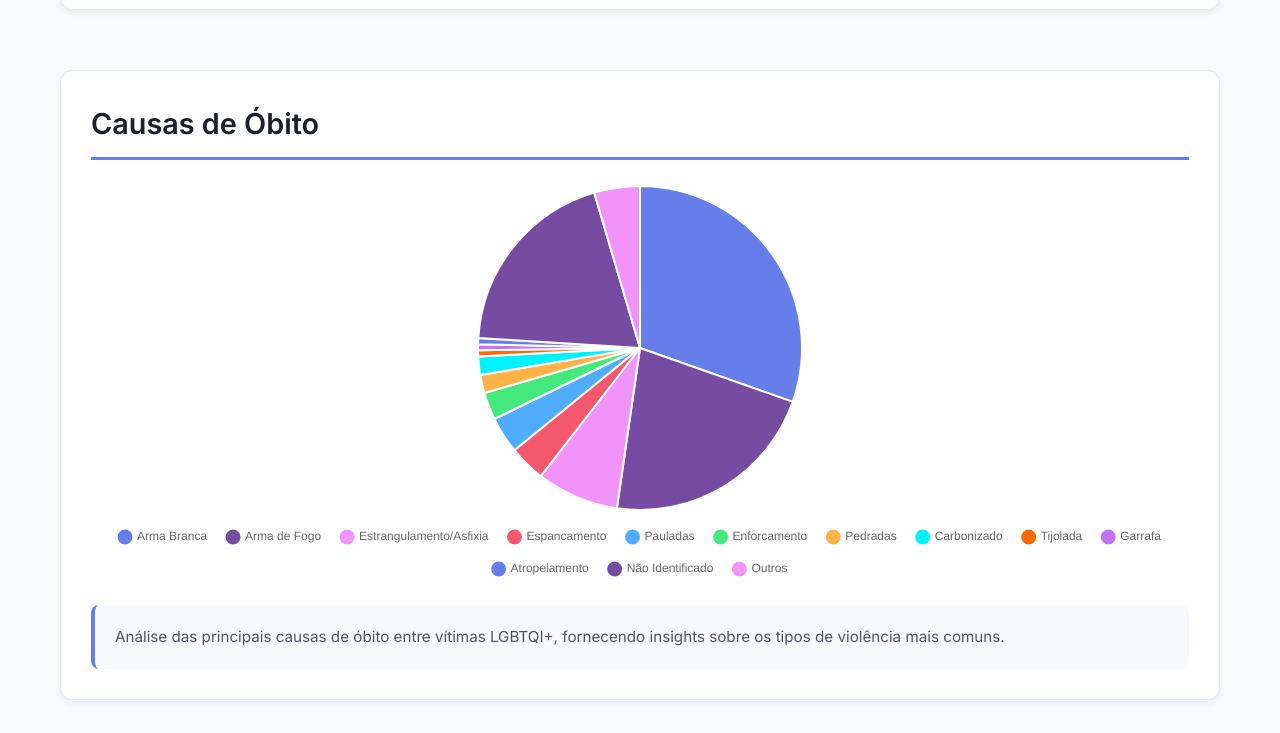
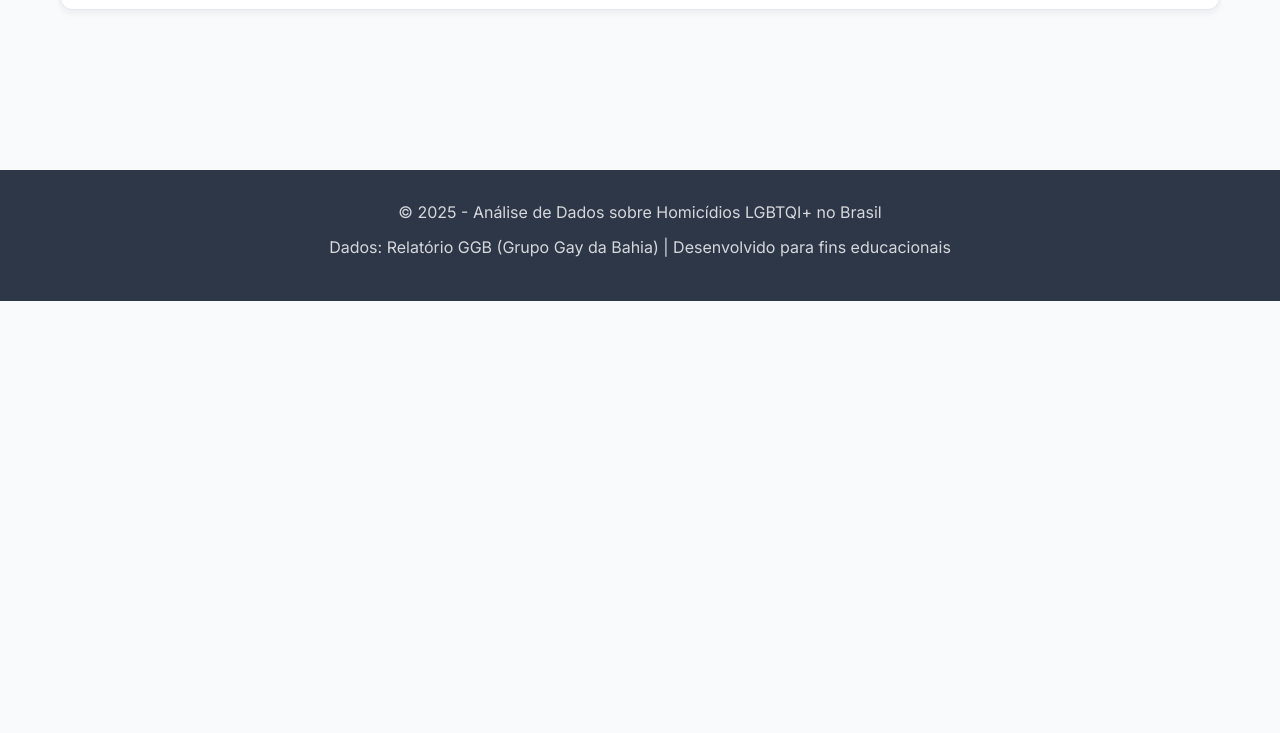
Before and after one commit to Joaojsmaciel/relatorio-lgbtq-gb, a plain HTML site: page html/index.html in a window 1280 px wide. Shown: the part 3627-4360 px from the top of the page. After the commit the page ends 3928 px from the top, so only its background shows below. Drawn offline with nearby package versions, Linux system fonts and the light colour scheme.

Commit message:
remoção do graficop pizza do analize inicial

```diff
--- a/html/index.html
+++ b/html/index.html
@@ -108,17 +108,6 @@
                 </div>
             </section>
 
-            <!-- Causas de Óbito -->
-            <section class="section">
-                <h2>Causas de Óbito</h2>
-                <div class="chart-container">
-                    <canvas id="causas-obito"></canvas>
-                </div>
-                <div class="chart-description">
-                    <p>Análise das principais causas de óbito entre vítimas LGBTQI+, fornecendo insights sobre os tipos de violência mais comuns.</p>
-                </div>
-            </section>
-        </div>
     </main>
 
     <footer class="footer">
```
